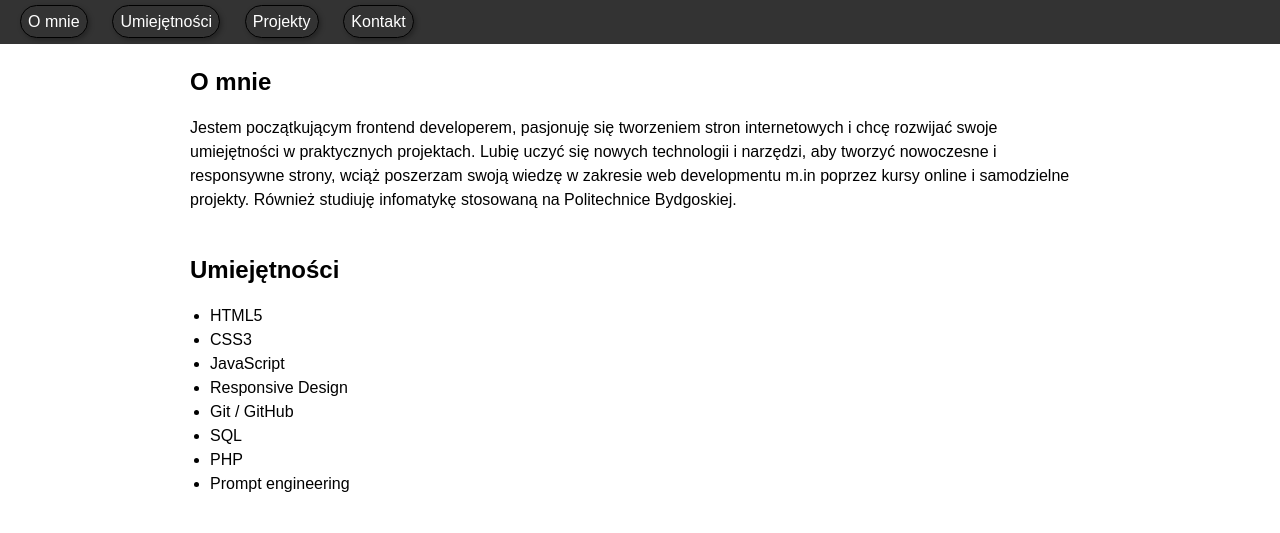
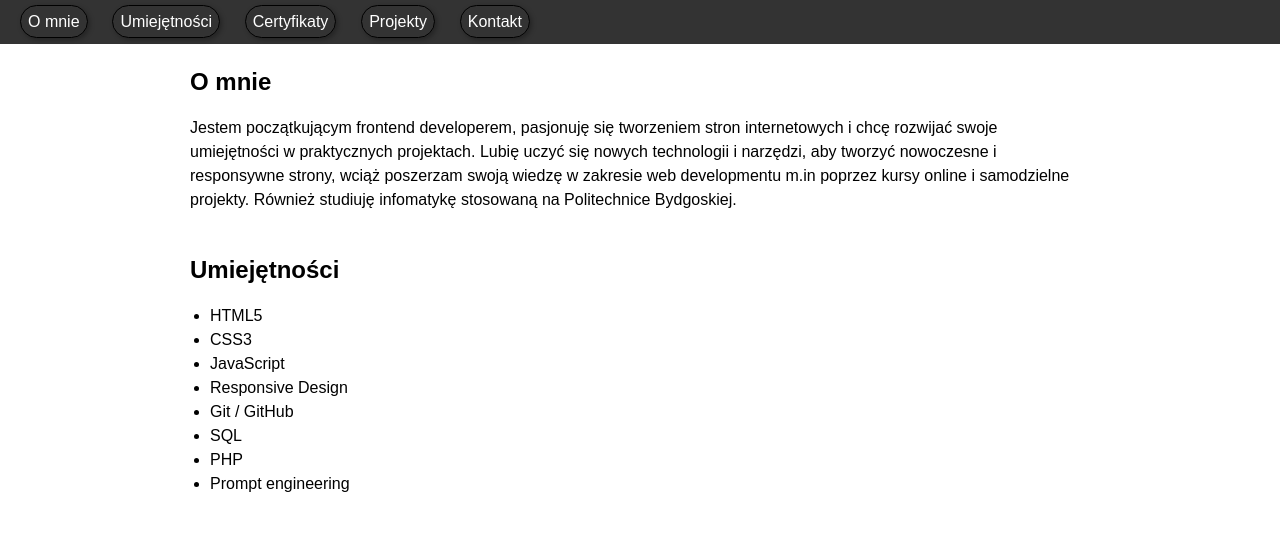
Before and after one commit to Mejdz0r/Porfolios, a plain HTML site: page index.html in a window 1280 px wide. Shown: the top 533 px of the page. Drawn offline with Linux system fonts and the light colour scheme.

Commit message:
Fix HTML structure and add missing section link

```diff
--- a/index.html
+++ b/index.html
@@ -14,6 +14,7 @@
     <ul>
       <li><a href="#o-mnie">O mnie</a></li>
       <li><a href="#umiejetnosci">Umiejętności</a></li>
+      <li><a href="#certyfikaty">Certyfikaty</a></li>
       <li><a href="#projekty">Projekty</a></li>
       <li><a href="#kontakt">Kontakt</a></li>
     </ul>
```
